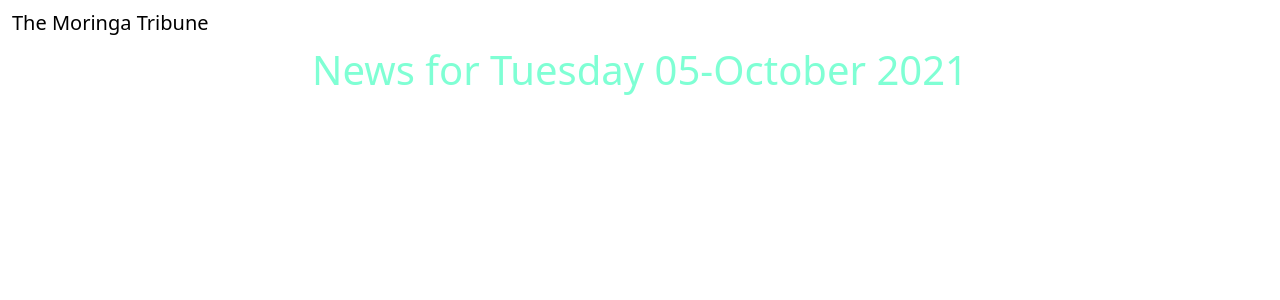
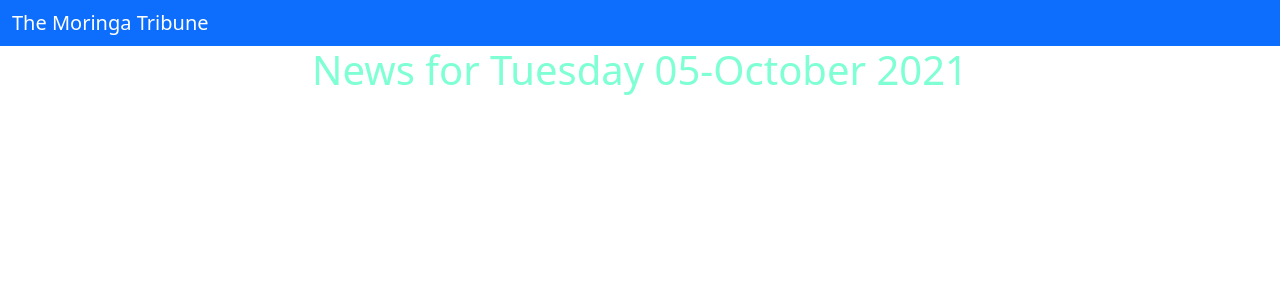
Before and after one commit to CheropS/tribune, a Django app: page /news/today/ in a window 1280 px wide. Shown: the top 300 px of the page. Run offline with Django 3.2, Linux system fonts and the light colour scheme; some libraries are stand-ins or nearby versions.

Commit message:
fixed navbar to display contents

```diff
--- a/news/templates/navbar.html
+++ b/news/templates/navbar.html
@@ -7,7 +7,7 @@
   <meta name="viewport" content="width=device-width, initial-scale=1">
 </head>
 <body>
-<nav class="navbar navbar-inverse">
+    <nav class="navbar navbar-dark bg-primary">
         <div class="container-fluid">
           <div class="navbar-header">
             <a class="navbar-brand" href="{% url 'newsToday' %}">The Moringa Tribune</a>
```
Lines whose indentation alone changed are shown as unchanged.
